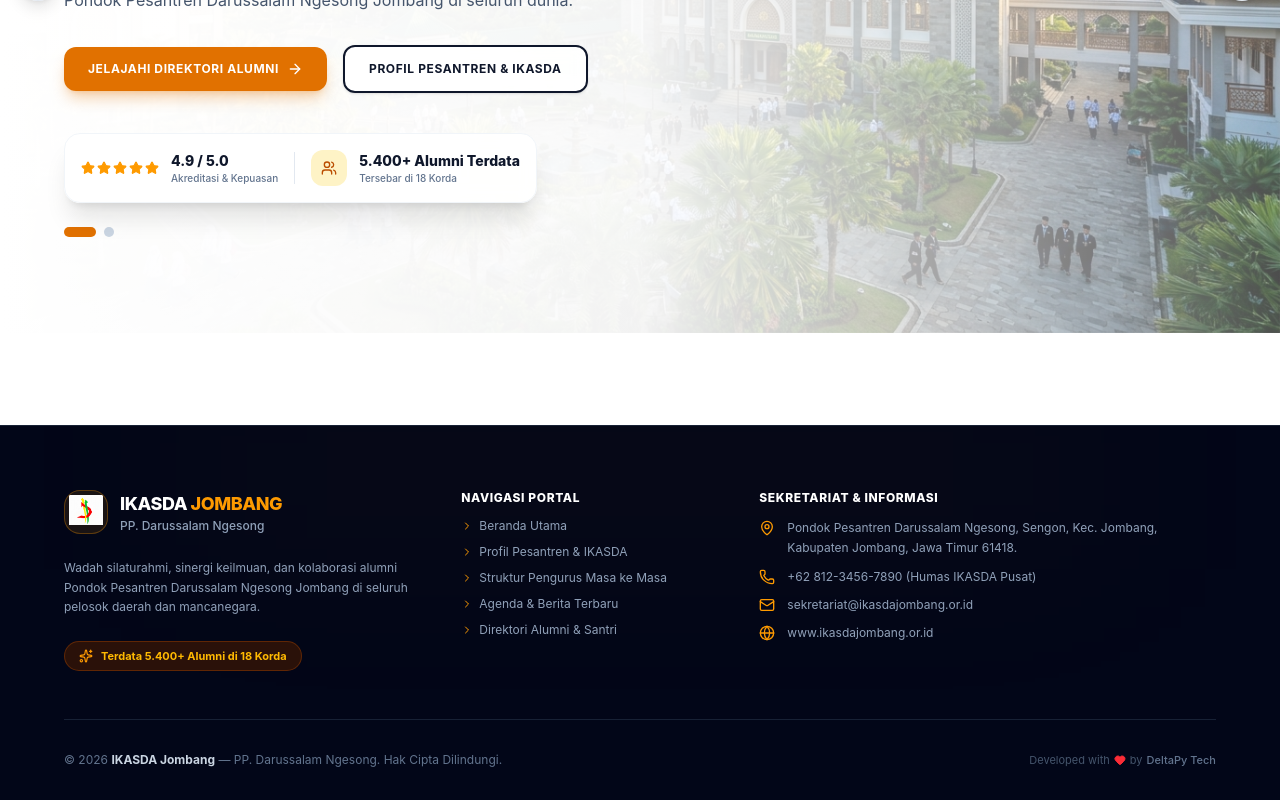
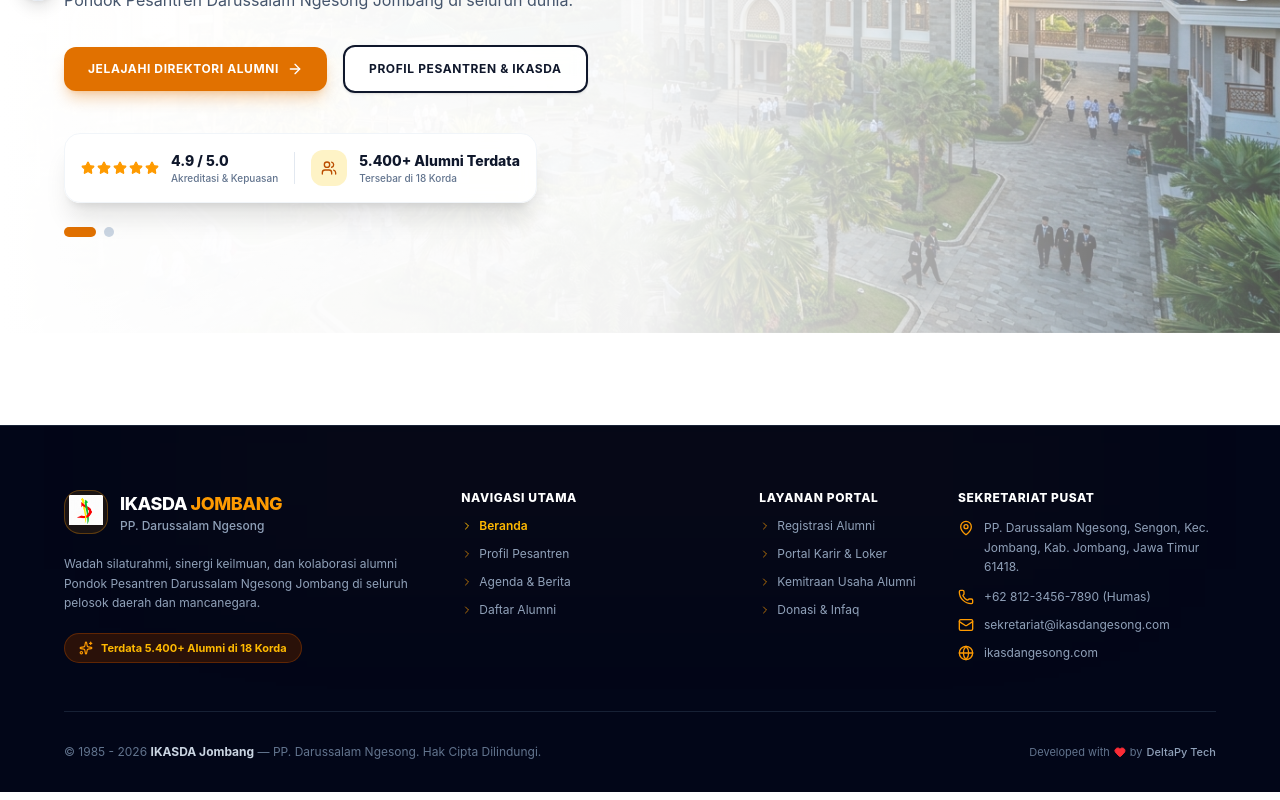
Before and after one commit to afifmashum61-oss/Ikasda, a Next.js app: page / in a window 1280 px wide. Shown: the part 456-1256 px from the top of the page. Built offline with nearby package versions, Linux system fonts and the light colour scheme.

Commit message:
Update Footer.tsx

```diff
--- a/components/layout/Footer.tsx
+++ b/components/layout/Footer.tsx
@@ -2,6 +2,7 @@
 
 import Link from "next/link";
 import Image from "next/image";
+import { usePathname } from "next/navigation";
 import {
   MapPin,
   Phone,
@@ -13,6 +14,24 @@ import {
 } from "lucide-react";
 
 export default function Footer() {
+  const pathname = usePathname();
+
+  // Route Publik Utama
+  const mainRoutes = [
+    { name: "Beranda", href: "/" },
+    { name: "Profil Pesantren", href: "/profile" },
+    { name: "Agenda & Berita", href: "/agenda" },
+    { name: "Daftar Alumni", href: "/daftar-alumni" },
+  ];
+
+  // Route Layanan Alumni & Fitur Portal
+  const serviceRoutes = [
+    { name: "Registrasi Alumni", href: "/alumni/register" },
+    { name: "Portal Karir & Loker", href: "/karir" },
+    { name: "Kemitraan Usaha Alumni", href: "/umkm" },
+    { name: "Donasi & Infaq", href: "/donasi" },
+  ];
+
   return (
     <footer className="relative w-full bg-slate-950 text-slate-400 border-t border-slate-800/80 pt-16 pb-8 overflow-hidden">
 
@@ -29,7 +48,7 @@ export default function Footer() {
             <div className="flex items-center gap-3">
               <div className="relative h-11 w-11 overflow-hidden rounded-2xl border border-amber-500/30 bg-amber-500/10 p-1">
                 <Image
-                  src="/assets/img/logo-ikasda.png"
+                  src="/logo-ikasda.png"
                   alt="Logo IKASDA"
                   width={44}
                   height={44}
@@ -46,11 +65,11 @@ export default function Footer() {
               </div>
             </div>
 
-            <p className="text-xs text-slate-400 leading-relaxed pt-2">
+            <p className="text-xs text-slate-400 leading-relaxed pt-1">
               Wadah silaturahmi, sinergi keilmuan, dan kolaborasi alumni Pondok Pesantren Darussalam Ngesong Jombang di seluruh pelosok daerah dan mancanegara.
             </p>
 
-            <div className="pt-2">
+            <div className="pt-1">
               <span className="inline-flex items-center gap-2 rounded-full bg-amber-950/60 px-3.5 py-1.5 text-[11px] font-bold text-amber-400 border border-amber-800/50">
                 <Sparkles className="h-3.5 w-3.5 text-amber-500" />
                 Terdata 5.400+ Alumni di 18 Korda
@@ -58,69 +77,102 @@ export default function Footer() {
             </div>
           </div>
 
-          {/* Kolom 2: Navigasi Cepat (3 Kolom) */}
+          {/* Kolom 2: Navigasi Utama (3 Kolom) */}
           <div className="lg:col-span-3 space-y-3">
             <h4 className="text-xs font-extrabold uppercase tracking-wider text-white">
-              Navigasi Portal
+              Navigasi Utama
             </h4>
-            <ul className="space-y-2 text-xs">
-              {[
-                { name: "Beranda Utama", href: "#beranda" },
-                { name: "Profil Pesantren & IKASDA", href: "#profil" },
-                { name: "Struktur Pengurus Masa ke Masa", href: "#pengurus" },
-                { name: "Agenda & Berita Terbaru", href: "#agenda-berita" },
-                { name: "Direktori Alumni & Santri", href: "#daftar-alumni" },
-              ].map((link, idx) => (
+            <ul className="space-y-2.5 text-xs">
+              {mainRoutes.map((link, idx) => {
+                const isActive = pathname === link.href || (link.href !== '/' && pathname.startsWith(link.href));
+                return (
                   <li key={idx}>
                     <Link
                       href={link.href}
-                    className="inline-flex items-center gap-1.5 text-slate-400 hover:text-amber-400 transition-colors"
+                      className={`inline-flex items-center gap-1.5 transition-colors ${
+                        isActive
+                          ? "text-amber-400 font-semibold"
+                          : "text-slate-400 hover:text-amber-400"
+                      }`}
                     >
-                    <ChevronRight className="h-3 w-3 text-amber-500" />
+                      <ChevronRight className={`h-3 w-3 ${isActive ? "text-amber-400" : "text-amber-500/70"}`} />
                       {link.name}
                     </Link>
                   </li>
-              ))}
+                );
+              })}
             </ul>
           </div>
 
-          {/* Kolom 3: Kontak & Sekretariat (5 Kolom) */}
-          <div className="lg:col-span-5 space-y-3">
+          {/* Kolom 3: Layanan Portal (2 Kolom) */}
+          <div className="lg:col-span-2 space-y-3">
             <h4 className="text-xs font-extrabold uppercase tracking-wider text-white">
-              Sekretariat & Informasi
+              Layanan Portal
+            </h4>
+            <ul className="space-y-2.5 text-xs">
+              {serviceRoutes.map((link, idx) => {
+                const isActive = pathname.startsWith(link.href);
+                return (
+                  <li key={idx}>
+                    <Link
+                      href={link.href}
+                      className={`inline-flex items-center gap-1.5 transition-colors ${
+                        isActive
+                          ? "text-amber-400 font-semibold"
+                          : "text-slate-400 hover:text-amber-400"
+                      }`}
+                    >
+                      <ChevronRight className={`h-3 w-3 ${isActive ? "text-amber-400" : "text-amber-500/70"}`} />
+                      {link.name}
+                    </Link>
+                  </li>
+                );
+              })}
+            </ul>
+          </div>
+
+          {/* Kolom 4: Sekretariat & Kontak (3 Kolom) */}
+          <div className="lg:col-span-3 space-y-3">
+            <h4 className="text-xs font-extrabold uppercase tracking-wider text-white">
+              Sekretariat Pusat
             </h4>
             <ul className="space-y-3 text-xs">
-              <li className="flex items-start gap-3">
+              <li className="flex items-start gap-2.5">
                 <MapPin className="h-4 w-4 text-amber-500 shrink-0 mt-0.5" />
-                <span className="leading-relaxed">
-                  Pondok Pesantren Darussalam Ngesong, Sengon, Kec. Jombang, Kabupaten Jombang, Jawa Timur 61418.
+                <span className="leading-relaxed text-slate-400">
+                  PP. Darussalam Ngesong, Sengon, Kec. Jombang, Kab. Jombang, Jawa Timur 61418.
                 </span>
               </li>
-              <li className="flex items-center gap-3">
+              <li className="flex items-center gap-2.5">
                 <Phone className="h-4 w-4 text-amber-500 shrink-0" />
-                <span>+62 812-3456-7890 (Humas IKASDA Pusat)</span>
+                <a href="tel:+6281234567890" className="hover:text-amber-400 transition-colors">
+                  +62 812-3456-7890 (Humas)
+                </a>
               </li>
-              <li className="flex items-center gap-3">
+              <li className="flex items-center gap-2.5">
                 <Mail className="h-4 w-4 text-amber-500 shrink-0" />
-                <span>sekretariat@ikasdajombang.or.id</span>
+                <a href="mailto:sekretariat@ikasdangesong.com" className="hover:text-amber-400 transition-colors">
+                  sekretariat@ikasdangesong.com
+                </a>
               </li>
-              <li className="flex items-center gap-3">
+              <li className="flex items-center gap-2.5">
                 <Globe className="h-4 w-4 text-amber-500 shrink-0" />
-                <span>www.ikasdajombang.or.id</span>
+                <a href="https://ikasdangesong.com" target="_blank" rel="noopener noreferrer" className="hover:text-amber-400 transition-colors">
+                  ikasdangesong.com
+                </a>
               </li>
             </ul>
           </div>
 
         </div>
 
-        {/* Bottom Bar Copyright & Subtle SEO Credit Link */}
+        {/* Bottom Bar Copyright & Developer Credit */}
         <div className="pt-8 flex flex-col sm:flex-row items-center justify-between gap-4 text-xs text-slate-500">
           <p className="text-center sm:text-left">
-            &copy; 2026 <strong className="text-slate-300">IKASDA Jombang</strong> — PP. Darussalam Ngesong. Hak Cipta Dilindungi.
+          &copy; 1985 - {new Date().getFullYear()} <strong className="text-slate-300">IKASDA Jombang</strong> — PP. Darussalam Ngesong. Hak Cipta Dilindungi.
           </p>
 
-          {/* Kredit Tautan SEO Lembut & Elegan (Aman di-crawl Google SEO) */}
-          <div className="flex items-center gap-1 text-[11px] text-slate-600 dark:text-zinc-500">
+          <div className="flex items-center gap-1 text-[11px] text-slate-500">
             <span>Developed with</span>
             <Heart className="h-3 w-3 text-red-500 fill-current" />
             <span>by</span>
@@ -128,7 +180,7 @@ export default function Footer() {
               href="https://deltapytech.my.id"
               target="_blank"
               rel="noopener noreferrer"
-              className="text-slate-500 hover:text-amber-500 transition-colors font-medium underline-offset-2 hover:underline"
+              className="text-slate-400 hover:text-amber-500 transition-colors font-medium underline-offset-2 hover:underline"
               title="DeltaPy Tech - Software & Web Development Solution"
             >
               DeltaPy Tech
```
Lines whose indentation alone changed are shown as unchanged.
